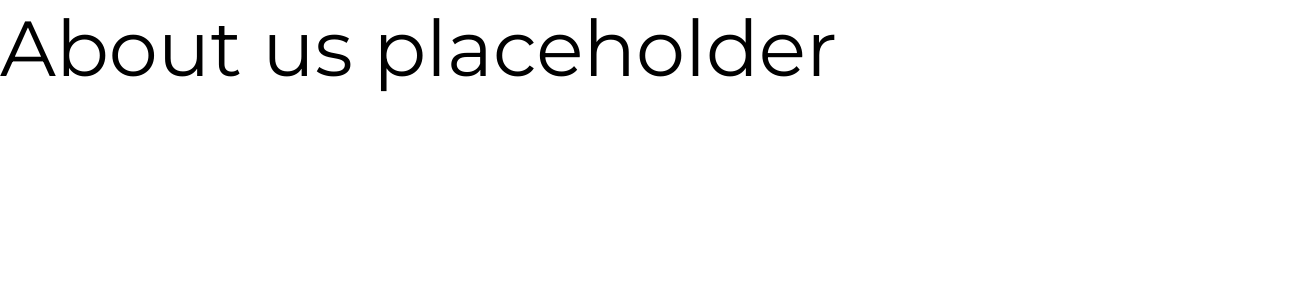
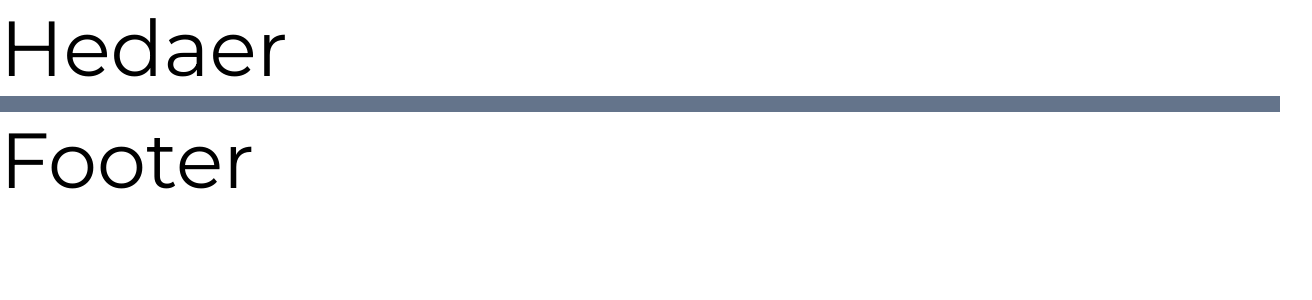
Before and after one commit to JasonXB/EF_Clone, a Next.js app: page /about-us in a window 1280 px wide. Shown: the top 300 px of the page, 1312 px wide, since content can reach past the window. Built offline with nearby package versions, Linux system fonts and the light colour scheme; what tw-elements would draw is missing.

Commit message:
update page using layout

```diff
--- a/pages/about-us.tsx
+++ b/pages/about-us.tsx
@@ -1,19 +1,14 @@
 import type { NextPage } from 'next';
 import Head from 'next/head';
+import Layout from '../src/components/Layout';
 
 const aboutUs: NextPage = ({}) => {
   return (
-    <div>
-      <Head>
-        <title>Empowered Futures - About Us</title>
-        <link rel="icon" href="/favicon.ico" />
-      </Head>
-      <h1>About us placeholder</h1>
+    <Layout>
+      <div className="bg-slate-500 w-screen h-4">
 
-      {/* About us Hero  */}
-
-      {/* Footer */}
-    </div>
+      </div>
+    </Layout>
   );
 };
 
```
